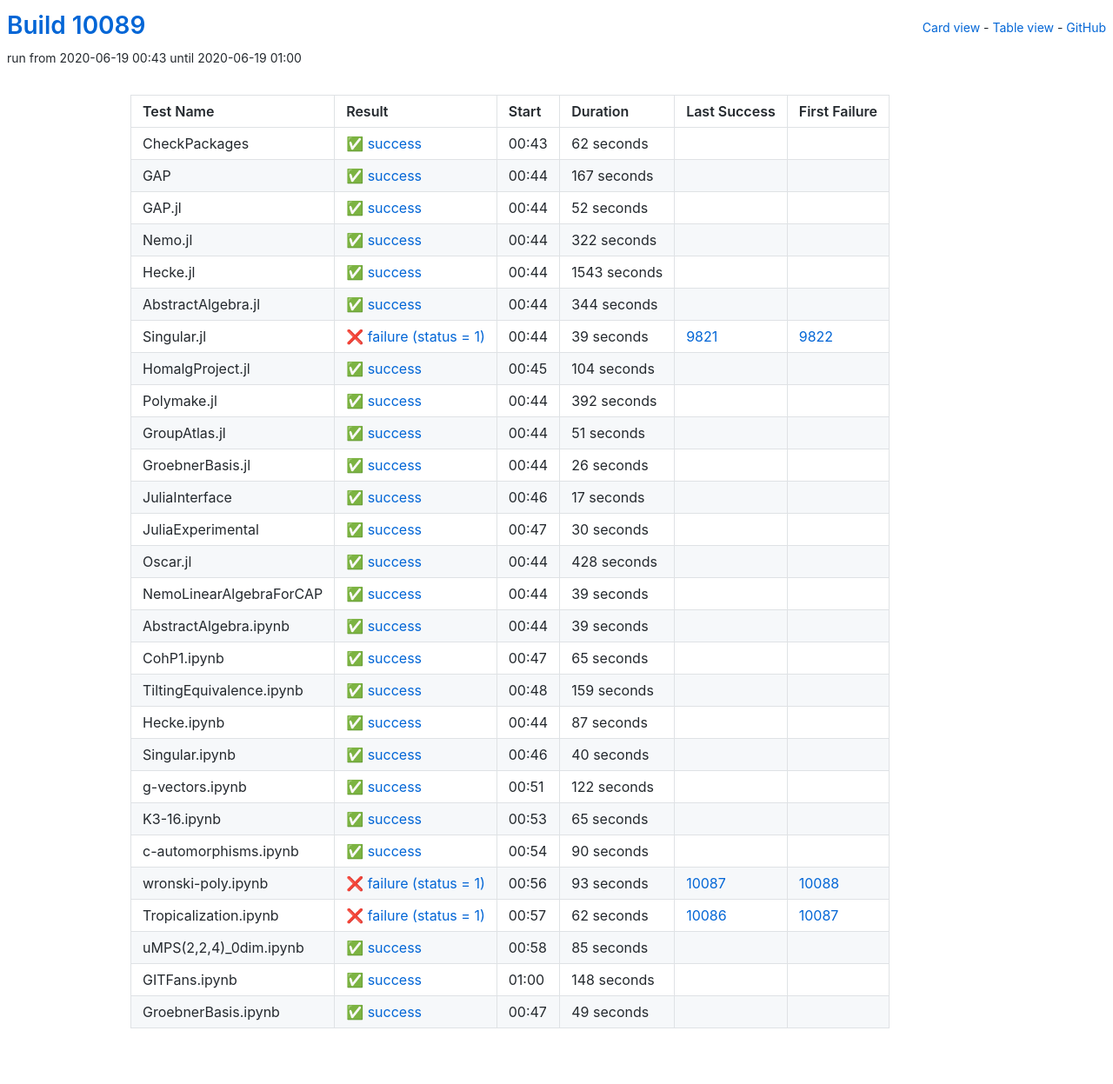
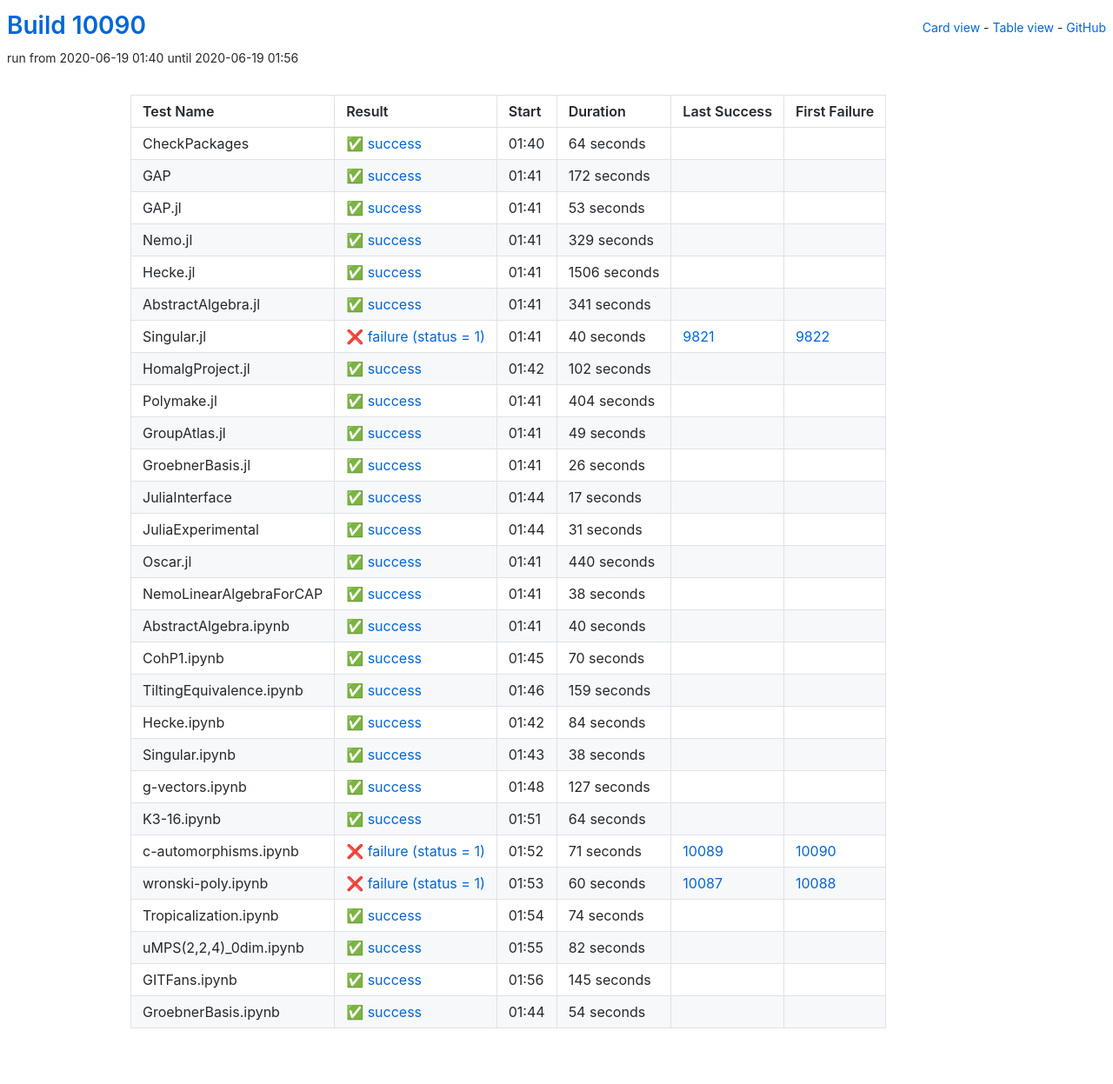
Before and after one commit to oscar-system/oscar-ci-status, a Jekyll site: the page built from table.html, in a window 1280 px wide. Shown: the whole page at 87% size. Built offline with Jekyll 4.4.1, drawn with Linux system fonts in a browser that asks for light colours.

Commit message:
Build #10090

```diff
--- a/_data/ci.yml
+++ b/_data/ci.yml
@@ -1,6 +1,6 @@
 ---
-build: 10089
-build_url: https://oscarci.mathematik.uni-kl.de/job/oscar/10089/
+build: 10090
+build_url: https://oscarci.mathematik.uni-kl.de/job/oscar/10090/
 job: oscar
 organization: oscar-system
 repo: oscar-ci-status
@@ -8,128 +8,128 @@ repourl: https://github.com/oscar-system/oscar-ci-status
 tests:
 - name: CheckPackages
   id: checkpackages
-  log: https://oscarci.mathematik.uni-kl.de/job/oscar/10089/artifact/logs/build-10089/CheckPackages.log
-  start: 2020-06-19 00:43
+  log: https://oscarci.mathematik.uni-kl.de/job/oscar/10090/artifact/logs/build-10090/CheckPackages.log
+  start: 2020-06-19 01:40
   success: true
   exitcode: 0
   status: success
-  duration: 62
+  duration: 64
   last_success: false
   last_success_url:
   first_failure: false
   first_failure_url:
 - name: GAP
   id: gap
-  log: https://oscarci.mathematik.uni-kl.de/job/oscar/10089/artifact/logs/build-10089/GAP.log
-  start: 2020-06-19 00:44
+  log: https://oscarci.mathematik.uni-kl.de/job/oscar/10090/artifact/logs/build-10090/GAP.log
+  start: 2020-06-19 01:41
   success: true
   exitcode: 0
   status: success
-  duration: 167
+  duration: 172
   last_success: false
   last_success_url:
   first_failure: false
   first_failure_url:
 - name: GAP.jl
   id: gap-jl
-  log: https://oscarci.mathematik.uni-kl.de/job/oscar/10089/artifact/logs/build-10089/GAP.jl.log
-  start: 2020-06-19 00:44
+  log: https://oscarci.mathematik.uni-kl.de/job/oscar/10090/artifact/logs/build-10090/GAP.jl.log
+  start: 2020-06-19 01:41
   success: true
   exitcode: 0
   status: success
-  duration: 52
+  duration: 53
   last_success: false
   last_success_url:
   first_failure: false
   first_failure_url:
 - name: Nemo.jl
   id: nemo-jl
-  log: https://oscarci.mathematik.uni-kl.de/job/oscar/10089/artifact/logs/build-10089/Nemo.jl.log
-  start: 2020-06-19 00:44
+  log: https://oscarci.mathematik.uni-kl.de/job/oscar/10090/artifact/logs/build-10090/Nemo.jl.log
+  start: 2020-06-19 01:41
   success: true
   exitcode: 0
   status: success
-  duration: 322
+  duration: 329
   last_success: false
   last_success_url:
   first_failure: false
   first_failure_url:
 - name: Hecke.jl
   id: hecke-jl
-  log: https://oscarci.mathematik.uni-kl.de/job/oscar/10089/artifact/logs/build-10089/Hecke.jl.log
-  start: 2020-06-19 00:44
+  log: https://oscarci.mathematik.uni-kl.de/job/oscar/10090/artifact/logs/build-10090/Hecke.jl.log
+  start: 2020-06-19 01:41
   success: true
   exitcode: 0
   status: success
-  duration: 1543
+  duration: 1506
   last_success: false
   last_success_url:
   first_failure: false
   first_failure_url:
 - name: AbstractAlgebra.jl
   id: abstractalgebra-jl
-  log: https://oscarci.mathematik.uni-kl.de/job/oscar/10089/artifact/logs/build-10089/AbstractAlgebra.jl.log
-  start: 2020-06-19 00:44
+  log: https://oscarci.mathematik.uni-kl.de/job/oscar/10090/artifact/logs/build-10090/AbstractAlgebra.jl.log
+  start: 2020-06-19 01:41
   success: true
   exitcode: 0
   status: success
-  duration: 344
+  duration: 341
   last_success: false
   last_success_url:
   first_failure: false
   first_failure_url:
 - name: Singular.jl
   id: singular-jl
-  log: https://oscarci.mathematik.uni-kl.de/job/oscar/10089/artifact/logs/build-10089/Singular.jl.log
-  start: 2020-06-19 00:44
+  log: https://oscarci.mathematik.uni-kl.de/job/oscar/10090/artifact/logs/build-10090/Singular.jl.log
+  start: 2020-06-19 01:41
   success: false
   exitcode: 1
   status: failure
-  duration: 39
+  duration: 40
   last_success: 9821
   last_success_url: https://oscarci.mathematik.uni-kl.de/job/oscar/9821/
   first_failure: 9822
   first_failure_url: https://oscarci.mathematik.uni-kl.de/job/oscar/9822/
 - name: HomalgProject.jl
   id: homalgproject-jl
-  log: https://oscarci.mathematik.uni-kl.de/job/oscar/10089/artifact/logs/build-10089/HomalgProject.jl.log
-  start: 2020-06-19 00:45
+  log: https://oscarci.mathematik.uni-kl.de/job/oscar/10090/artifact/logs/build-10090/HomalgProject.jl.log
+  start: 2020-06-19 01:42
   success: true
   exitcode: 0
   status: success
-  duration: 104
+  duration: 102
   last_success: false
   last_success_url:
   first_failure: false
   first_failure_url:
 - name: Polymake.jl
   id: polymake-jl
-  log: https://oscarci.mathematik.uni-kl.de/job/oscar/10089/artifact/logs/build-10089/Polymake.jl.log
-  start: 2020-06-19 00:44
+  log: https://oscarci.mathematik.uni-kl.de/job/oscar/10090/artifact/logs/build-10090/Polymake.jl.log
+  start: 2020-06-19 01:41
   success: true
   exitcode: 0
   status: success
-  duration: 392
+  duration: 404
   last_success: false
   last_success_url:
   first_failure: false
   first_failure_url:
 - name: GroupAtlas.jl
   id: groupatlas-jl
-  log: https://oscarci.mathematik.uni-kl.de/job/oscar/10089/artifact/logs/build-10089/GroupAtlas.jl.log
-  start: 2020-06-19 00:44
+  log: https://oscarci.mathematik.uni-kl.de/job/oscar/10090/artifact/logs/build-10090/GroupAtlas.jl.log
+  start: 2020-06-19 01:41
   success: true
   exitcode: 0
   status: success
-  duration: 51
+  duration: 49
   last_success: false
   last_success_url:
   first_failure: false
   first_failure_url:
 - name: GroebnerBasis.jl
   id: groebnerbasis-jl
-  log: https://oscarci.mathematik.uni-kl.de/job/oscar/10089/artifact/logs/build-10089/GroebnerBasis.jl.log
-  start: 2020-06-19 00:44
+  log: https://oscarci.mathematik.uni-kl.de/job/oscar/10090/artifact/logs/build-10090/GroebnerBasis.jl.log
+  start: 2020-06-19 01:41
   success: true
   exitcode: 0
   status: success
@@ -140,8 +140,8 @@ tests:
   first_failure_url:
 - name: JuliaInterface
   id: juliainterface
-  log: https://oscarci.mathematik.uni-kl.de/job/oscar/10089/artifact/logs/build-10089/JuliaInterface.log
-  start: 2020-06-19 00:46
+  log: https://oscarci.mathematik.uni-kl.de/job/oscar/10090/artifact/logs/build-10090/JuliaInterface.log
+  start: 2020-06-19 01:44
   success: true
   exitcode: 0
   status: success
@@ -152,68 +152,68 @@ tests:
   first_failure_url:
 - name: JuliaExperimental
   id: juliaexperimental
-  log: https://oscarci.mathematik.uni-kl.de/job/oscar/10089/artifact/logs/build-10089/JuliaExperimental.log
-  start: 2020-06-19 00:47
+  log: https://oscarci.mathematik.uni-kl.de/job/oscar/10090/artifact/logs/build-10090/JuliaExperimental.log
+  start: 2020-06-19 01:44
   success: true
   exitcode: 0
   status: success
-  duration: 30
+  duration: 31
   last_success: false
   last_success_url:
   first_failure: false
   first_failure_url:
 - name: Oscar.jl
   id: oscar-jl
-  log: https://oscarci.mathematik.uni-kl.de/job/oscar/10089/artifact/logs/build-10089/Oscar.jl.log
-  start: 2020-06-19 00:44
+  log: https://oscarci.mathematik.uni-kl.de/job/oscar/10090/artifact/logs/build-10090/Oscar.jl.log
+  start: 2020-06-19 01:41
   success: true
   exitcode: 0
   status: success
-  duration: 428
+  duration: 440
   last_success: false
   last_success_url:
   first_failure: false
   first_failure_url:
 - name: NemoLinearAlgebraForCAP
   id: nemolinearalgebraforcap
-  log: https://oscarci.mathematik.uni-kl.de/job/oscar/10089/artifact/logs/build-10089/NemoLinearAlgebraForCAP.log
-  start: 2020-06-19 00:44
+  log: https://oscarci.mathematik.uni-kl.de/job/oscar/10090/artifact/logs/build-10090/NemoLinearAlgebraForCAP.log
+  start: 2020-06-19 01:41
   success: true
   exitcode: 0
   status: success
-  duration: 39
+  duration: 38
   last_success: false
   last_success_url:
   first_failure: false
   first_failure_url:
 - name: AbstractAlgebra.ipynb
   id: abstractalgebra-ipynb
-  log: https://oscarci.mathematik.uni-kl.de/job/oscar/10089/artifact/logs/build-10089/AbstractAlgebra.ipynb.log
-  start: 2020-06-19 00:44
+  log: https://oscarci.mathematik.uni-kl.de/job/oscar/10090/artifact/logs/build-10090/AbstractAlgebra.ipynb.log
+  start: 2020-06-19 01:41
   success: true
   exitcode: 0
   status: success
-  duration: 39
+  duration: 40
   last_success: false
   last_success_url:
   first_failure: false
   first_failure_url:
 - name: CohP1.ipynb
   id: cohp1-ipynb
-  log: https://oscarci.mathematik.uni-kl.de/job/oscar/10089/artifact/logs/build-10089/CohP1.ipynb.log
-  start: 2020-06-19 00:47
+  log: https://oscarci.mathematik.uni-kl.de/job/oscar/10090/artifact/logs/build-10090/CohP1.ipynb.log
+  start: 2020-06-19 01:45
   success: true
   exitcode: 0
   status: success
-  duration: 65
+  duration: 70
   last_success: false
   last_success_url:
   first_failure: false
   first_failure_url:
 - name: TiltingEquivalence.ipynb
   id: tiltingequivalence-ipynb
-  log: https://oscarci.mathematik.uni-kl.de/job/oscar/10089/artifact/logs/build-10089/TiltingEquivalence.ipynb.log
-  start: 2020-06-19 00:48
+  log: https://oscarci.mathematik.uni-kl.de/job/oscar/10090/artifact/logs/build-10090/TiltingEquivalence.ipynb.log
+  start: 2020-06-19 01:46
   success: true
   exitcode: 0
   status: success
@@ -224,120 +224,120 @@ tests:
   first_failure_url:
 - name: Hecke.ipynb
   id: hecke-ipynb
-  log: https://oscarci.mathematik.uni-kl.de/job/oscar/10089/artifact/logs/build-10089/Hecke.ipynb.log
-  start: 2020-06-19 00:44
+  log: https://oscarci.mathematik.uni-kl.de/job/oscar/10090/artifact/logs/build-10090/Hecke.ipynb.log
+  start: 2020-06-19 01:42
   success: true
   exitcode: 0
   status: success
-  duration: 87
+  duration: 84
   last_success: false
   last_success_url:
   first_failure: false
   first_failure_url:
 - name: Singular.ipynb
   id: singular-ipynb
-  log: https://oscarci.mathematik.uni-kl.de/job/oscar/10089/artifact/logs/build-10089/Singular.ipynb.log
-  start: 2020-06-19 00:46
+  log: https://oscarci.mathematik.uni-kl.de/job/oscar/10090/artifact/logs/build-10090/Singular.ipynb.log
+  start: 2020-06-19 01:43
   success: true
   exitcode: 0
   status: success
-  duration: 40
+  duration: 38
   last_success: false
   last_success_url:
   first_failure: false
   first_failure_url:
 - name: g-vectors.ipynb
   id: g-vectors-ipynb
-  log: https://oscarci.mathematik.uni-kl.de/job/oscar/10089/artifact/logs/build-10089/g-vectors.ipynb.log
-  start: 2020-06-19 00:51
+  log: https://oscarci.mathematik.uni-kl.de/job/oscar/10090/artifact/logs/build-10090/g-vectors.ipynb.log
+  start: 2020-06-19 01:48
   success: true
   exitcode: 0
   status: success
-  duration: 122
+  duration: 127
   last_success: false
   last_success_url:
   first_failure: false
   first_failure_url:
 - name: K3-16.ipynb
   id: k3-16-ipynb
-  log: https://oscarci.mathematik.uni-kl.de/job/oscar/10089/artifact/logs/build-10089/K3-16.ipynb.log
-  start: 2020-06-19 00:53
+  log: https://oscarci.mathematik.uni-kl.de/job/oscar/10090/artifact/logs/build-10090/K3-16.ipynb.log
+  start: 2020-06-19 01:51
   success: true
   exitcode: 0
   status: success
-  duration: 65
+  duration: 64
   last_success: false
   last_success_url:
   first_failure: false
   first_failure_url:
 - name: c-automorphisms.ipynb
   id: c-automorphisms-ipynb
-  log: https://oscarci.mathematik.uni-kl.de/job/oscar/10089/artifact/logs/build-10089/c-automorphisms.ipynb.log
-  start: 2020-06-19 00:54
-  success: true
-  exitcode: 0
-  status: success
-  duration: 90
-  last_success: false
-  last_success_url:
-  first_failure: false
-  first_failure_url:
-- name: wronski-poly.ipynb
-  id: wronski-poly-ipynb
-  log: https://oscarci.mathematik.uni-kl.de/job/oscar/10089/artifact/logs/build-10089/wronski-poly.ipynb.log
-  start: 2020-06-19 00:56
+  log: https://oscarci.mathematik.uni-kl.de/job/oscar/10090/artifact/logs/build-10090/c-automorphisms.ipynb.log
+  start: 2020-06-19 01:52
   success: false
   exitcode: 1
   status: failure
-  duration: 93
+  duration: 71
+  last_success: 10089
+  last_success_url: https://oscarci.mathematik.uni-kl.de/job/oscar/10089/
+  first_failure: 10090
+  first_failure_url: https://oscarci.mathematik.uni-kl.de/job/oscar/10090/
+- name: wronski-poly.ipynb
+  id: wronski-poly-ipynb
+  log: https://oscarci.mathematik.uni-kl.de/job/oscar/10090/artifact/logs/build-10090/wronski-poly.ipynb.log
+  start: 2020-06-19 01:53
+  success: false
+  exitcode: 1
+  status: failure
+  duration: 60
   last_success: 10087
   last_success_url: https://oscarci.mathematik.uni-kl.de/job/oscar/10087/
   first_failure: 10088
   first_failure_url: https://oscarci.mathematik.uni-kl.de/job/oscar/10088/
 - name: Tropicalization.ipynb
   id: tropicalization-ipynb
-  log: https://oscarci.mathematik.uni-kl.de/job/oscar/10089/artifact/logs/build-10089/Tropicalization.ipynb.log
-  start: 2020-06-19 00:57
-  success: false
-  exitcode: 1
-  status: failure
-  duration: 62
-  last_success: 10086
-  last_success_url: https://oscarci.mathematik.uni-kl.de/job/oscar/10086/
-  first_failure: 10087
-  first_failure_url: https://oscarci.mathematik.uni-kl.de/job/oscar/10087/
-- name: uMPS(2,2,4)_0dim.ipynb
-  id: umps-2-2-4-0dim-ipynb
-  log: https://oscarci.mathematik.uni-kl.de/job/oscar/10089/artifact/logs/build-10089/uMPS-2-2-4-_0dim.ipynb.log
-  start: 2020-06-19 00:58
+  log: https://oscarci.mathematik.uni-kl.de/job/oscar/10090/artifact/logs/build-10090/Tropicalization.ipynb.log
+  start: 2020-06-19 01:54
   success: true
   exitcode: 0
   status: success
-  duration: 85
+  duration: 74
+  last_success: false
+  last_success_url:
+  first_failure: false
+  first_failure_url:
+- name: uMPS(2,2,4)_0dim.ipynb
+  id: umps-2-2-4-0dim-ipynb
+  log: https://oscarci.mathematik.uni-kl.de/job/oscar/10090/artifact/logs/build-10090/uMPS-2-2-4-_0dim.ipynb.log
+  start: 2020-06-19 01:55
+  success: true
+  exitcode: 0
+  status: success
+  duration: 82
   last_success: false
   last_success_url:
   first_failure: false
   first_failure_url:
 - name: GITFans.ipynb
   id: gitfans-ipynb
-  log: https://oscarci.mathematik.uni-kl.de/job/oscar/10089/artifact/logs/build-10089/GITFans.ipynb.log
-  start: 2020-06-19 01:00
+  log: https://oscarci.mathematik.uni-kl.de/job/oscar/10090/artifact/logs/build-10090/GITFans.ipynb.log
+  start: 2020-06-19 01:56
   success: true
   exitcode: 0
   status: success
-  duration: 148
+  duration: 145
   last_success: false
   last_success_url:
   first_failure: false
   first_failure_url:
 - name: GroebnerBasis.ipynb
   id: groebnerbasis-ipynb
-  log: https://oscarci.mathematik.uni-kl.de/job/oscar/10089/artifact/logs/build-10089/GroebnerBasis.ipynb.log
-  start: 2020-06-19 00:47
+  log: https://oscarci.mathematik.uni-kl.de/job/oscar/10090/artifact/logs/build-10090/GroebnerBasis.ipynb.log
+  start: 2020-06-19 01:44
   success: true
   exitcode: 0
   status: success
-  duration: 49
+  duration: 54
   last_success: false
   last_success_url:
   first_failure: false
```
Also changed, not shown: README.md.
